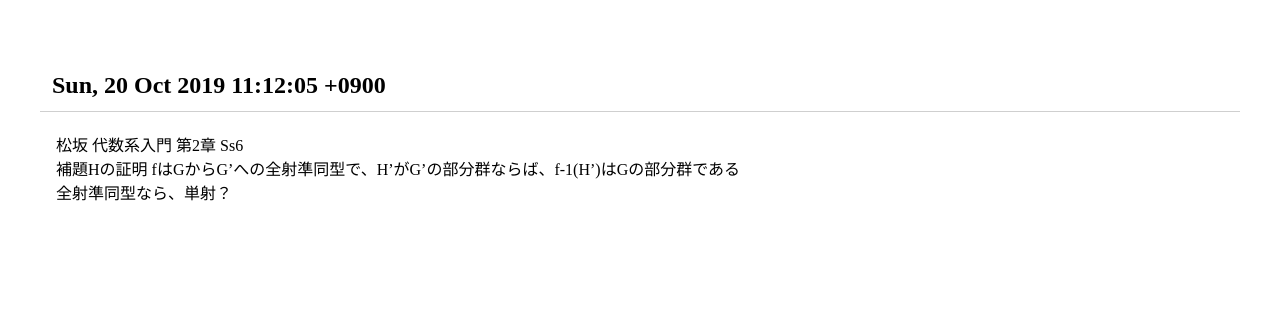
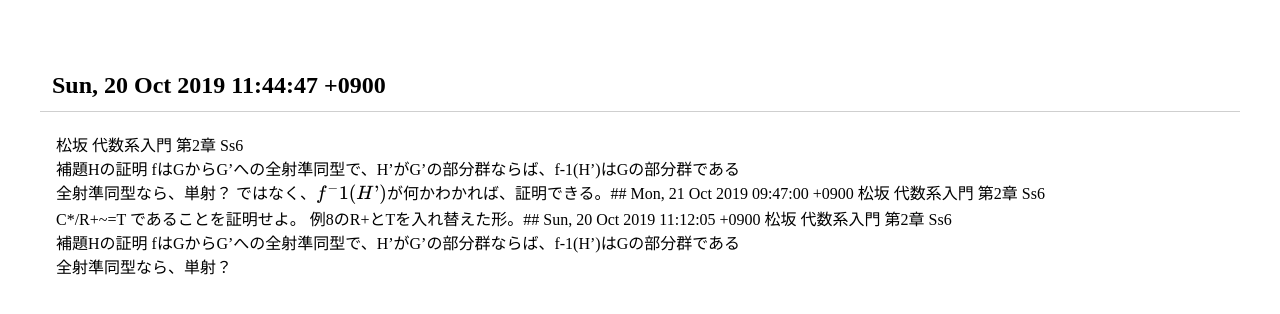
Before and after one commit to f6o/f6o.github.io, a Jekyll site: the page built from zakki.md, in a window 1280 px wide. Shown: the top 314 px of the page. Built offline with Jekyll 4.4.1, drawn with Linux system fonts in a browser that asks for light colours; nearby versions of some CDN libraries; our own code applies the rules of GitHub Pages for plain Markdown files.

Commit message:
auto commit 2019-10-21

```diff
--- a/zakki.md
+++ b/zakki.md
@@ -1,7 +1,18 @@
-## Sun, 20 Oct 2019 11:12:05 +0900
+## Sun, 20 Oct 2019 11:44:47 +0900
 松坂 代数系入門 第2章 Ss6
 
 補題Hの証明
 fはGからG’への全射準同型で、H’がG’の部分群ならば、f-1(H’)はGの部分群である
 
 全射準同型なら、単射？
+ではなく、$f^-1(H’)$が何かわかれば、証明できる。## Mon, 21 Oct 2019 09:47:00 +0900
+松坂 代数系入門 第2章 Ss6
+
+C*/R+~=T であることを証明せよ。
+例8のR+とTを入れ替えた形。## Sun, 20 Oct 2019 11:12:05 +0900
+松坂 代数系入門 第2章 Ss6
+
+補題Hの証明
+fはGからG’への全射準同型で、H’がG’の部分群ならば、f-1(H’)はGの部分群である
+
+全射準同型なら、単射？
```
